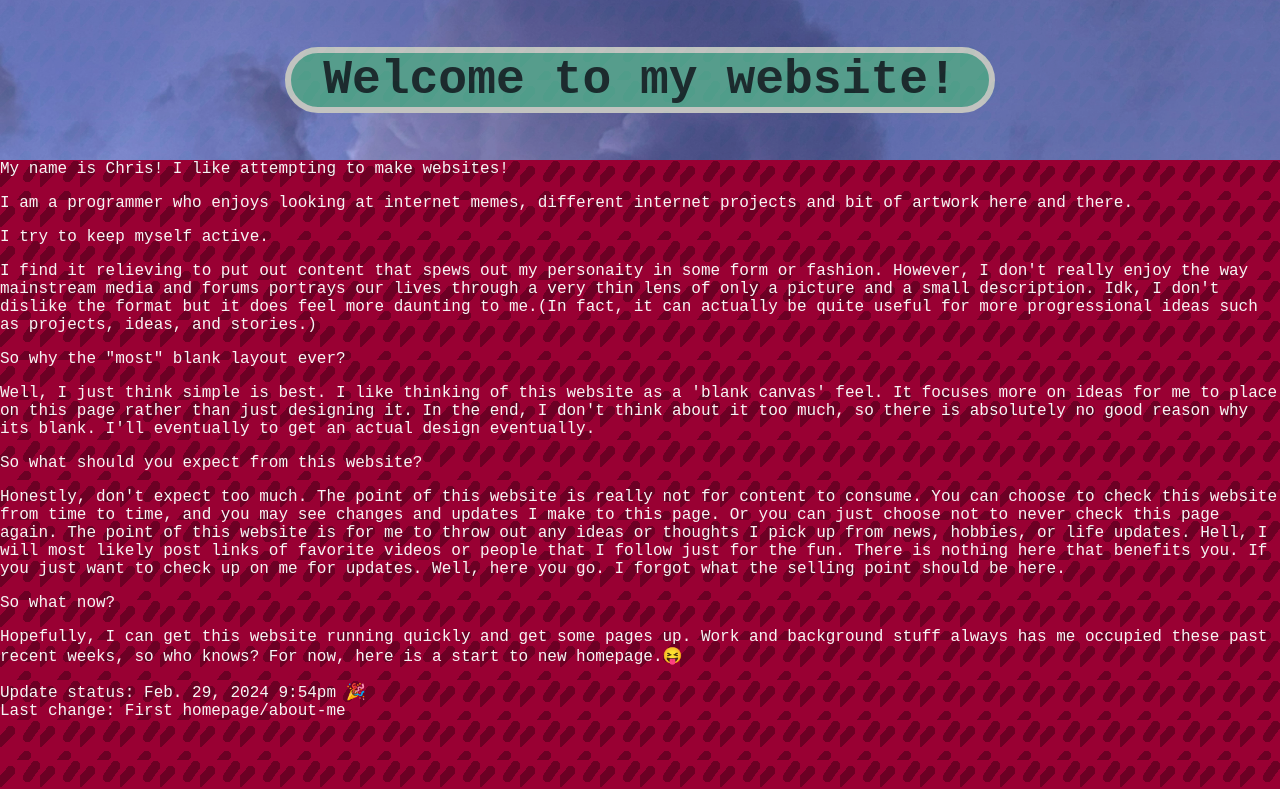
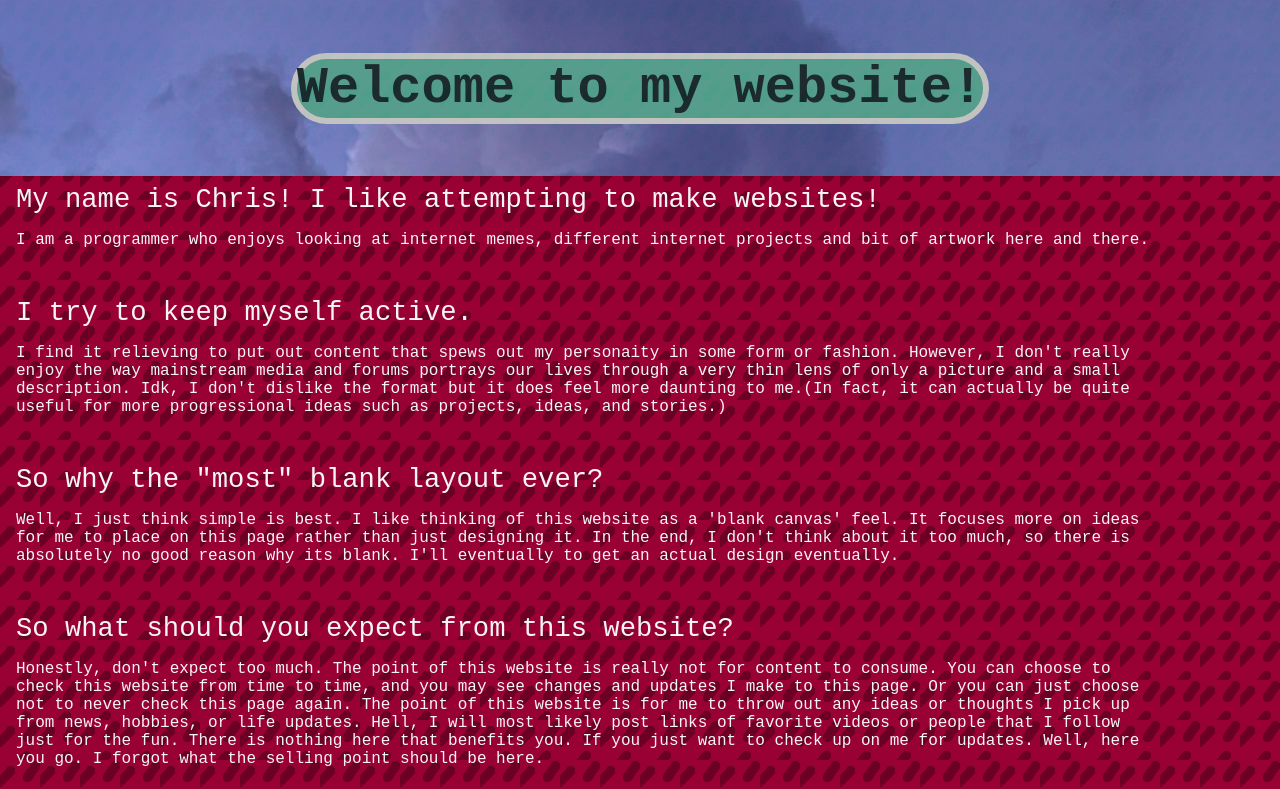
Before and after one commit to lambitkit/project1, a plain HTML site: page index.html in a window 1280 px wide. Shown: the top 789 px of the page. Drawn offline with Linux system fonts and the light colour scheme; a web font is replaced by a local one.

Commit message:
Slightly more Responsive

```diff
--- a/Styles/media.css
+++ b/Styles/media.css
@@ -1,14 +1,67 @@
 @media only screen and (min-width: 340px) {
     #banner {
         width: 100%;
-        height: 10em;
+        height: 11rem;
     }
 
     #title {
-        max-width: 50%;
+        max-width: 100%;
         font-size: 3rem;
         font-weight: 700;
         text-align: center;
-        padding: 0 2rem;
+        padding: 0 1rem;
+    }
+
+    .block {
+        width: 90%;
+        padding: 1.25rem 1rem;
+        margin-bottom: 0.5rem;
+        background-color:rgb(0, 0, 0,);
+    }
+
+    .title {
+        font-size: 1.25rem;
+    }
+
+    .paragraph p {
+        font-weight: 300;
+        font-size: 0.75rem;
+    }
+
+}
+
+@media screen and (min-width: 640px) {
+    #banner {
+        width: 100%;
+        height: 11rem;
+    }
+
+    .block {
+        width: 90%;
+        padding: 0.5rem 1rem 1rem;
+        background-color:rgb(0, 0, 0,);
+    }
+
+    .title {
+        font-size: 1.5rem;
     }
 }
+
+@media screen and (min-width: 678px) {
+
+    #title {
+        font-size: 3.25rem;
+        padding: 0;
+    }
+}
+
+@media screen and (min-width: 1024px) {
+
+    .title {
+        font-size: 1.7rem;
+    }
+
+    .paragraph p {
+        font-size: 1rem;
+    }
+}
```
